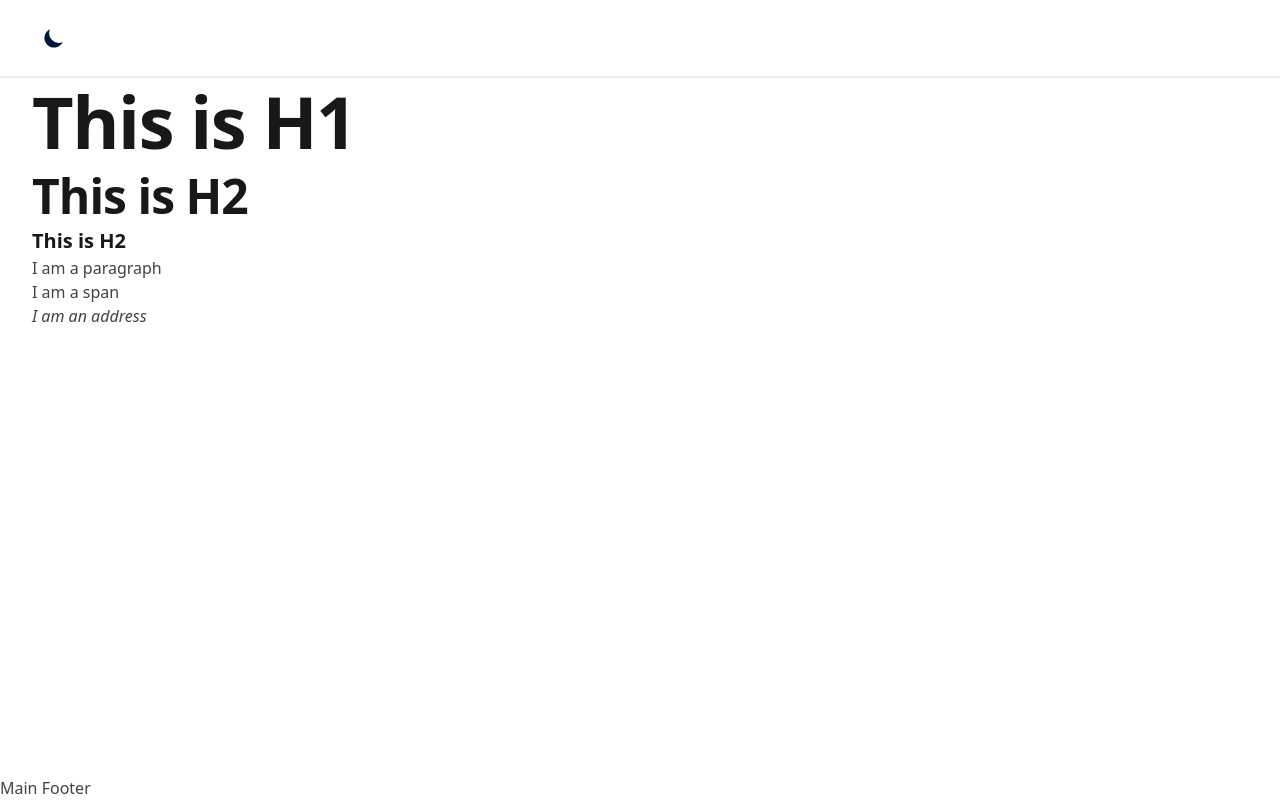
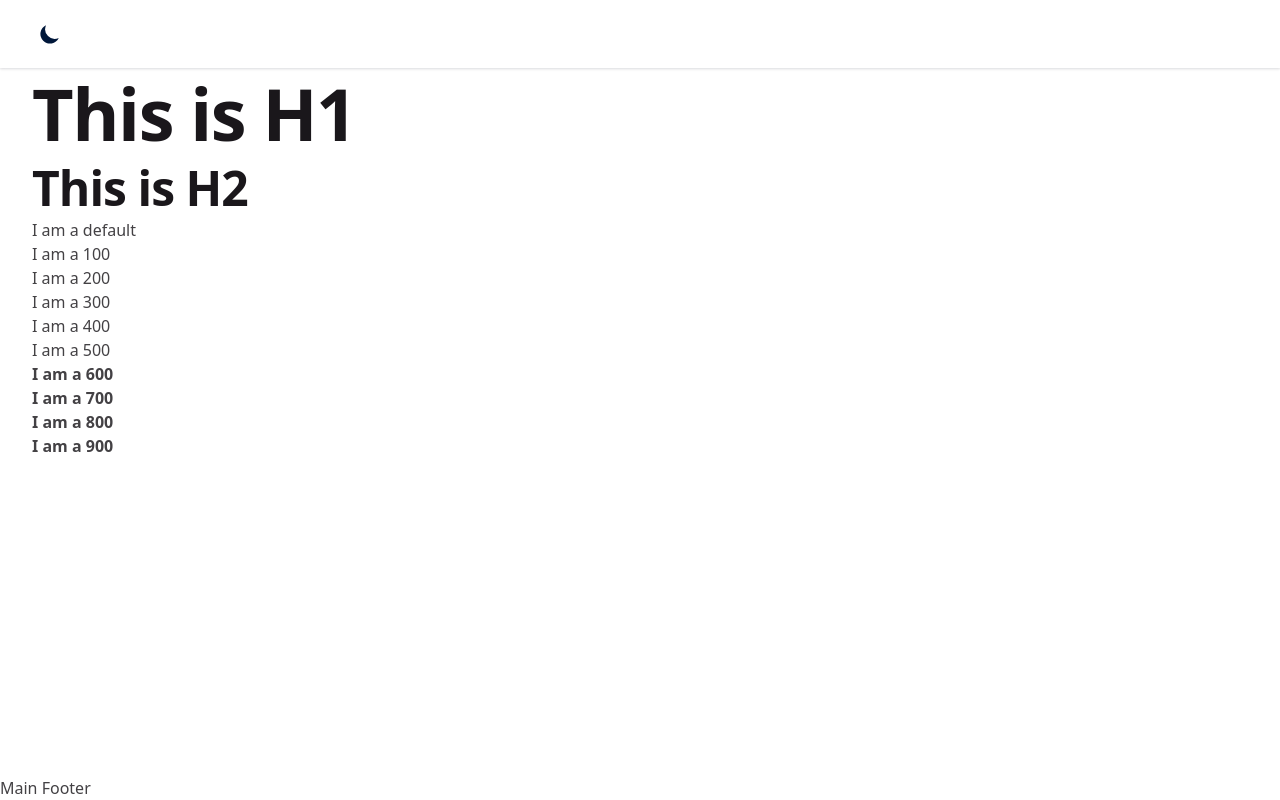
Before and after one commit to Foysal0076/nextjs-tailwind-boilerplate, a Next.js app: page / in a window 1280 px wide. Built offline with nearby package versions, Linux system fonts and the light colour scheme.

Commit message:
Update theme

```diff
--- a/src/app/layout.tsx
+++ b/src/app/layout.tsx
@@ -6,9 +6,9 @@ import { Open_Sans } from 'next/font/google'
 import { Footer } from '@/components/Footer'
 import { Navbar } from '@/components/Navbar'
 
+// eslint-disable-next-line no-unused-vars
 const openSans = Open_Sans({
   subsets: ['latin'],
-  weight: ['300', '400', '500', '600', '700', '800'],
   variable: '--font-open-sans',
   display: 'swap',
   fallback: ['Poppins', 'sans-serif'],
@@ -26,7 +26,7 @@ export default function RootLayout({
   children: React.ReactNode
 }) {
   return (
-    <html lang='en'>
+    <html lang='en' suppressHydrationWarning>
       <link
         rel='icon'
         type='image/ico'
--- a/src/components/Common/ThemeSwitcher.tsx
+++ b/src/components/Common/ThemeSwitcher.tsx
@@ -41,15 +41,15 @@ const ThemeSwitcher = () => {
       id='theme-toggle'
       type='button'
       onClick={toggleTheme}
-      className='text-gray-500 dark:text-gray-400 hover:bg-gray-100 dark:hover:bg-gray-700 focus:outline-none focus:ring-4 focus:ring-gray-200 dark:focus:ring-gray-700 rounded-lg text-sm p-2.5'>
+      className='rounded-lg p-1.5 text-sm hover:bg-primary-100 focus:outline-none focus:ring-4 focus:ring-primary-200 dark:hover:bg-primary-700 dark:focus:ring-primary-500/50'>
       <ToggleDarkIcon
-        className={clsx(`w-6 h-6 text-primary-900`, {
+        className={clsx(`h-6 w-6 text-primary-900`, {
           hidden: theme === 'dark',
           block: theme === 'light',
         })}
       />
       <ToggleLightIcon
-        className={clsx(`w-6 h-6 text-warning-500`, {
+        className={clsx(`h-6 w-6 text-warning-500`, {
           hidden: theme === 'light',
           block: theme === 'dark',
         })}
--- a/src/components/Home/HomeHero.tsx
+++ b/src/components/Home/HomeHero.tsx
@@ -3,10 +3,16 @@ export const HomeHero = () => {
     <div className='container'>
       <h1>This is H1</h1>
       <h2>This is H2</h2>
-      <h3>This is H2</h3>
-      <p>I am a paragraph</p>
-      <span>I am a span</span>
-      <address>I am an address</address>
+      <p>I am a default</p>
+      <span className='block font-thin'>I am a 100</span>
+      <span className='block font-extralight'>I am a 200</span>
+      <span className='block font-light'>I am a 300</span>
+      <span className='block font-normal'>I am a 400</span>
+      <span className='block font-medium'>I am a 500</span>
+      <span className='block font-semibold'>I am a 600</span>
+      <span className='block font-bold'>I am a 700</span>
+      <span className='block font-extrabold'>I am a 800</span>
+      <span className='block font-black'>I am a 900</span>
     </div>
   )
 }
```
